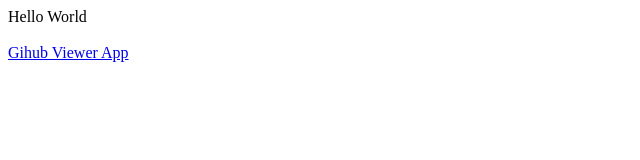
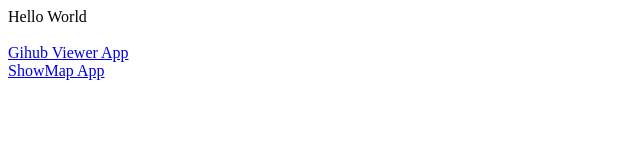
Before and after one commit to olafvanv/olafvanv.github.io, a plain HTML site: page index.html in a window 1280 px wide. Shown: the whole page, without its empty margins (0-640 px from the left). Drawn offline with Linux system fonts and the light colour scheme.

Commit message:
home index update

```diff
--- a/index.html
+++ b/index.html
@@ -4,3 +4,5 @@ Hello World
 <br>
 
 <a href="github-viewer">Gihub Viewer App</a>
+<br>
+<a href="showmap">ShowMap App</a>
```
